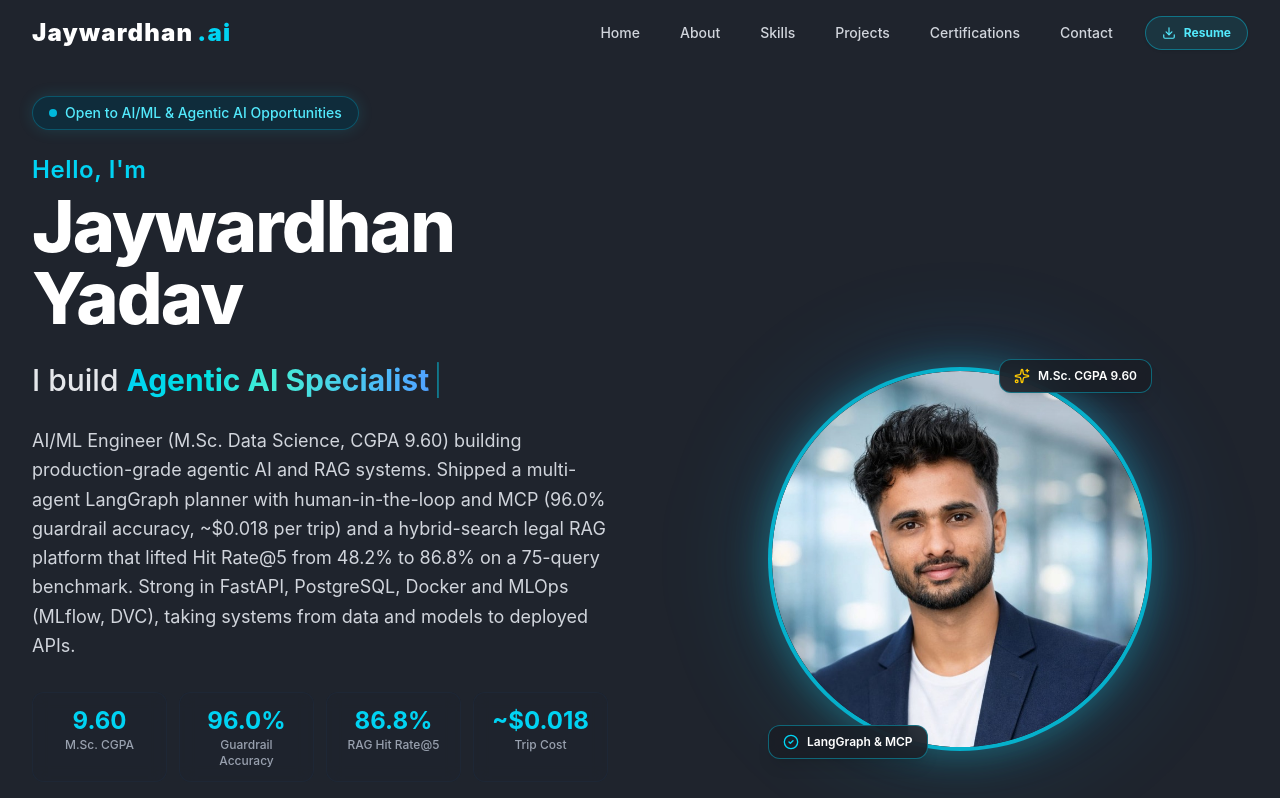
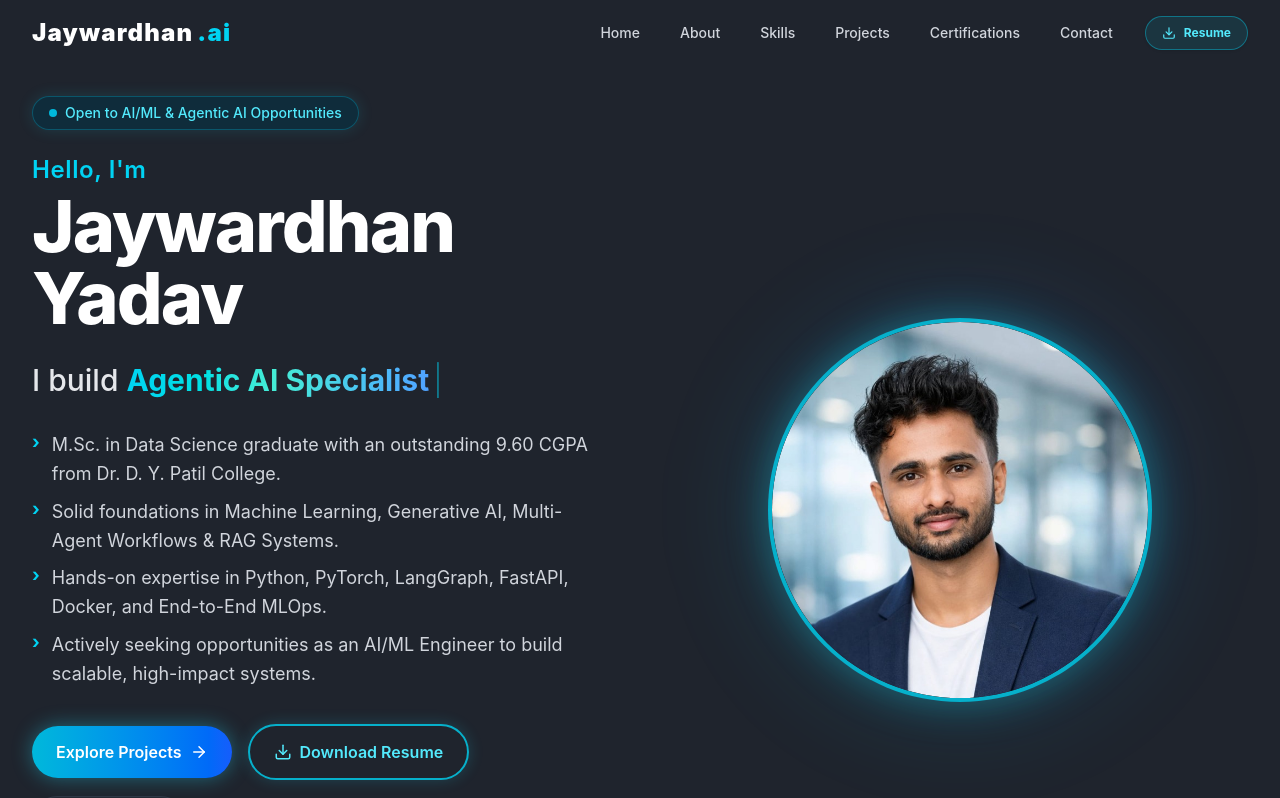
Before and after one commit to JaywardhanYadav/My-Portfolio, a React (Vite) app: page / in a window 1280 px wide. Shown: the top 798 px of the page. Built offline with nearby package versions, Linux system fonts and the light colour scheme.

Commit message:
Update Hero with clean 4-line summary and remove stats and floating badges

```diff
--- a/src/data/resume.ts
+++ b/src/data/resume.ts
@@ -43,13 +43,13 @@ export const resumeData = {
     resumePdf: "/Jaywardhan_Yadav_Resume.pdf",
 
     summary:
-        "AI/ML Engineer (M.Sc. Data Science, CGPA 9.60) building production-grade agentic AI and RAG systems. Shipped a multi-agent LangGraph planner with human-in-the-loop and MCP (96.0% guardrail accuracy, ~$0.018 per trip) and a hybrid-search legal RAG platform that lifted Hit Rate@5 from 48.2% to 86.8% on a 75-query benchmark. Strong in FastAPI, PostgreSQL, Docker and MLOps (MLflow, DVC), taking systems from data and models to deployed APIs.",
+        "M.Sc. in Data Science graduate (CGPA 9.60) with strong foundations in Machine Learning, Generative AI, and Agentic Systems. Experienced in building production-grade RAG platforms, multi-agent workflows, and end-to-end MLOps pipelines. Proficient in Python, PyTorch, LangGraph, FastAPI, Docker, and model deployment. Actively seeking opportunities as an AI/ML Engineer to build scalable intelligent systems.",
 
-    stats: [
-        { label: "M.Sc. CGPA", value: "9.60", note: "Silver Medalist" },
-        { label: "Guardrail Accuracy", value: "96.0%", note: "LangGraph Planner" },
-        { label: "RAG Hit Rate@5", value: "86.8%", note: "+98% MRR Gain" },
-        { label: "Trip Cost", value: "~$0.018", note: "Cost-Optimized LLM" },
+    summaryLines: [
+        "M.Sc. in Data Science graduate with an outstanding 9.60 CGPA from Dr. D. Y. Patil College.",
+        "Solid foundations in Machine Learning, Generative AI, Multi-Agent Workflows & RAG Systems.",
+        "Hands-on expertise in Python, PyTorch, LangGraph, FastAPI, Docker, and End-to-End MLOps.",
+        "Actively seeking opportunities as an AI/ML Engineer to build scalable, high-impact systems."
     ],
 
     education: [
--- a/src/sections/Hero.tsx
+++ b/src/sections/Hero.tsx
@@ -2,7 +2,7 @@ import { useState, useEffect } from 'react';
 import { resumeData } from '../data/resume';
 import SectionWrapper from '../components/SectionWrapper';
 import profileImage from '../assets/profile.jpg';
-import { Download, ArrowRight, Sparkles, CheckCircle2 } from 'lucide-react';
+import { Download, ArrowRight, Sparkles } from 'lucide-react';
 
 const roles = [
     "AI/ML Engineer",
@@ -70,20 +70,13 @@ const Hero = () => {
                         <span className="animate-pulse text-cyan-400 font-light ml-1">|</span>
                     </div>
 
-                    <p className="text-gray-300 max-w-2xl mx-auto lg:mx-0 leading-relaxed text-base sm:text-lg">
-                        {resumeData.summary}
-                    </p>
-
-                    {/* Stats Highlights Banner */}
-                    <div className="grid grid-cols-2 sm:grid-cols-4 gap-3 py-2 max-w-2xl mx-auto lg:mx-0">
-                        {resumeData.stats.map((stat, idx) => (
-                            <div
-                                key={idx}
-                                className="bg-[#1f242d]/80 border border-gray-800/80 rounded-xl p-3 text-center backdrop-blur-sm hover:border-cyan-500/40 transition-colors"
-                            >
-                                <div className="text-xl sm:text-2xl font-bold text-cyan-400">{stat.value}</div>
-                                <div className="text-xs text-gray-400 font-medium">{stat.label}</div>
-                            </div>
+                    {/* 4-Line Summary */}
+                    <div className="text-gray-300 max-w-2xl mx-auto lg:mx-0 text-base sm:text-lg space-y-2 py-1">
+                        {resumeData.summaryLines.map((line, idx) => (
+                            <p key={idx} className="flex items-start gap-3 leading-relaxed">
+                                <span className="text-cyan-400 font-bold shrink-0 text-lg leading-snug">›</span>
+                                <span>{line}</span>
+                            </p>
                         ))}
                     </div>
 
@@ -150,17 +143,6 @@ const Hero = () => {
                                 className="w-full h-full rounded-full object-cover object-top hover:scale-105 transition-transform duration-500"
                             />
                         </div>
-
-                        {/* Floating Tech Badges */}
-                        <div className="absolute -bottom-2 -left-4 sm:left-0 bg-[#1a1f26]/90 backdrop-blur-md border border-cyan-400/40 rounded-xl px-3.5 py-2 shadow-lg flex items-center gap-2">
-                            <CheckCircle2 size={16} className="text-cyan-400" />
-                            <span className="text-xs font-semibold text-white">LangGraph & MCP</span>
-                        </div>
-
-                        <div className="absolute -top-2 -right-4 sm:right-0 bg-[#1a1f26]/90 backdrop-blur-md border border-cyan-400/40 rounded-xl px-3.5 py-2 shadow-lg flex items-center gap-2">
-                            <Sparkles size={16} className="text-yellow-400" />
-                            <span className="text-xs font-semibold text-white">M.Sc. CGPA 9.60</span>
-                        </div>
                     </div>
                 </div>
             </div>
```
